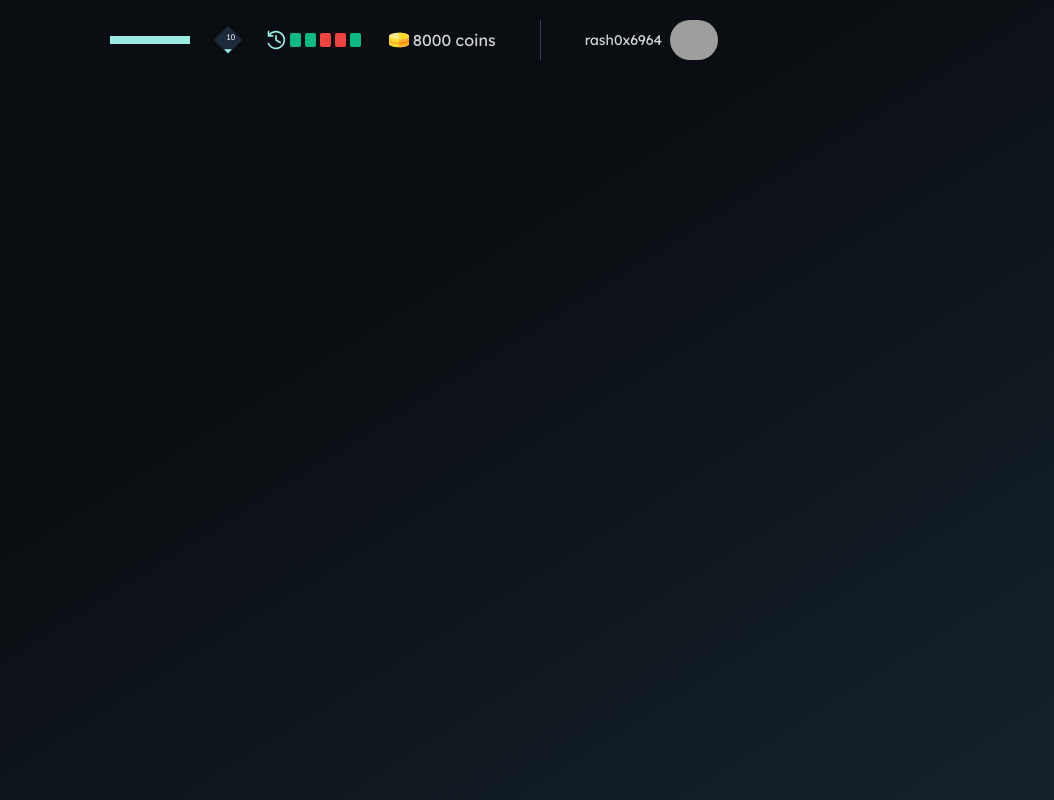
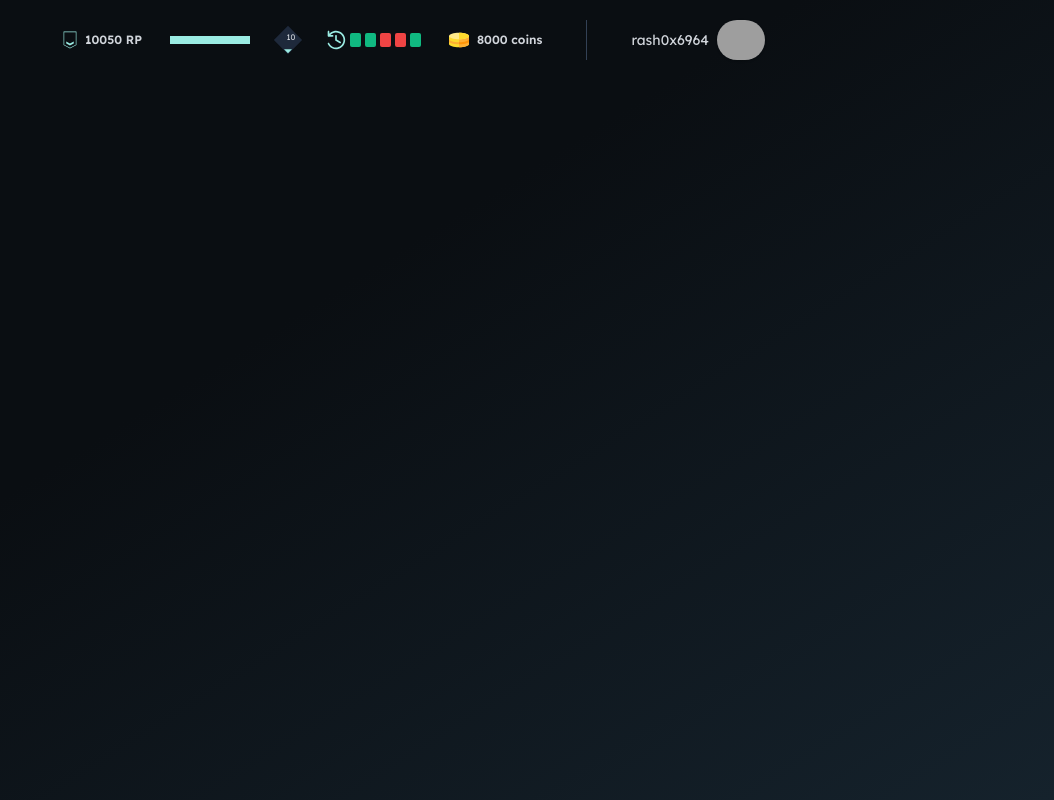
Before and after one commit to rash0x6964/ft_transcendence, a Next.js app: page / in a window 1280 px wide. Shown: the whole page, without its empty margins (226-1280 px from the left). Built offline with nearby package versions, Linux system fonts and the light colour scheme; grey boxes are pictures that could not be loaded.

Commit message:
Co-authored-by: rash0x6964 <rash0x6964@gmail.com>

```diff
--- a/src/components/MainNavBar.tsx
+++ b/src/components/MainNavBar.tsx
@@ -1,6 +1,7 @@
 import React from "react"
 import Coins from "../components/icon_components/Coins"
 import MatchHistory from "../components/icon_components/MatchHistory"
+import Badge from "./icon_components/Badge"
 
 type Props = {
   coins: number
@@ -8,7 +9,8 @@ type Props = {
 
 export default function MainNavBar({ coins }: Props) {
   let history: boolean[] = [true, true, false, false, true]
-  let x = ``
+  let RP:number = 10050;
+
   return (
     <div className="bg-transparent-500 p-5 flex justify-center flex-row-reverse  h-fit gap-7">
       <div className="flex  gap-2">
@@ -20,14 +22,15 @@ export default function MainNavBar({ coins }: Props) {
         />
       </div>
       <div className="w-[1px] h-[40px] bg-slate-700 my-auto mx-4"></div>
-      <div className="flex gap-1 my-auto">
+      <div className="flex gap-2 my-auto">
         <Coins className="my-auto" />
-        <span>{coins} coins</span>
+        <span className="text-xs font-semibold my-auto">{coins} coins</span>
       </div>
       <div className="flex my-auto gap-1 ">
         <MatchHistory className="my-auto" />
-        {history.map((x) => (
+        {history.map((x, i) => (
           <div
+            key={i}
             className={`w-[11px] h-[14px] my-auto rounded-sm ${
               x ? "bg-emerald-500" : "bg-red-500"
             }`}
@@ -45,6 +48,11 @@ export default function MainNavBar({ coins }: Props) {
       <div className="w-30 h-2 bg-secondary-100 my-auto">
         <div className="bg-primary w-20 h-full"></div>
       </div>
+
+	  <div className="my-auto flex gap-2">
+        <Badge className="my-auto" />
+		<div className="text-xs font-semibold my-auto">{`${RP} `}RP</div>
+      </div>
     </div>
   )
 }
--- /dev/null
+++ b/src/components/icon_components/Badge.tsx
@@ -0,0 +1,22 @@
+import React from "react"
+
+type Props = {
+	className: string
+}
+
+export default function Badge({className}:Props) {
+  return (
+    <svg className={className}
+      width="14"
+      height="18"
+      viewBox="0 0 14 18"
+      fill="none"
+      xmlns="http://www.w3.org/2000/svg"
+    >
+      <path
+        d="M6.96094 17.3984L0.582031 14.1172V0.601562H13.418V14.1172L6.96094 17.3984ZM1.20703 13.7367L6.96094 16.6953L12.793 13.7359V1.22656H1.20703V13.7367ZM6.93203 12.4438L3.23438 10.5418V12.4949L6.92734 14.3941L10.766 12.4453V10.4961L6.93203 12.4438Z"
+        fill="#9BECE3"
+      />
+    </svg>
+  )
+}
```
Also changed, not shown: src/components/icon_components/MatchHistory.tsx (+1 -1 lines).
